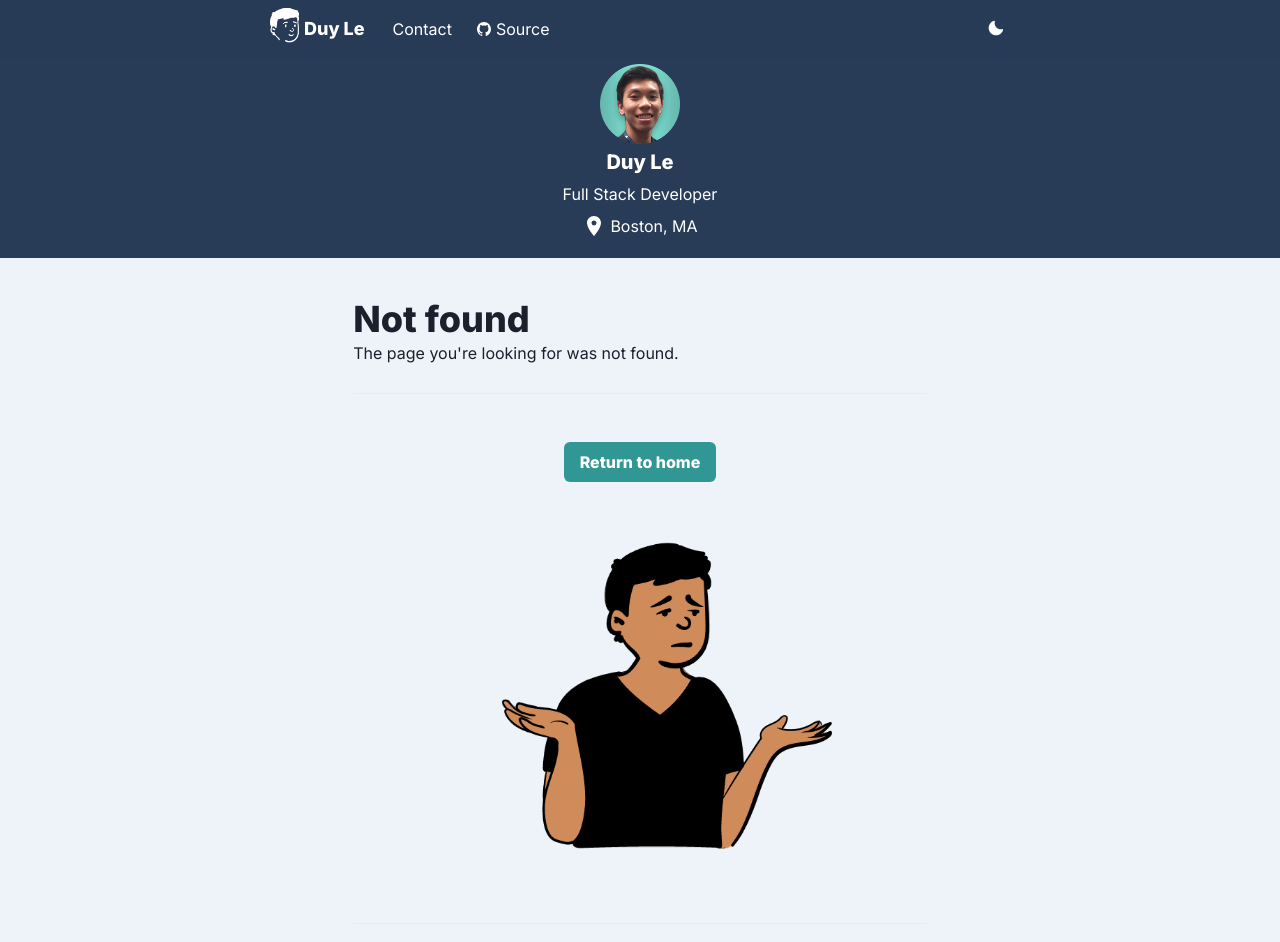
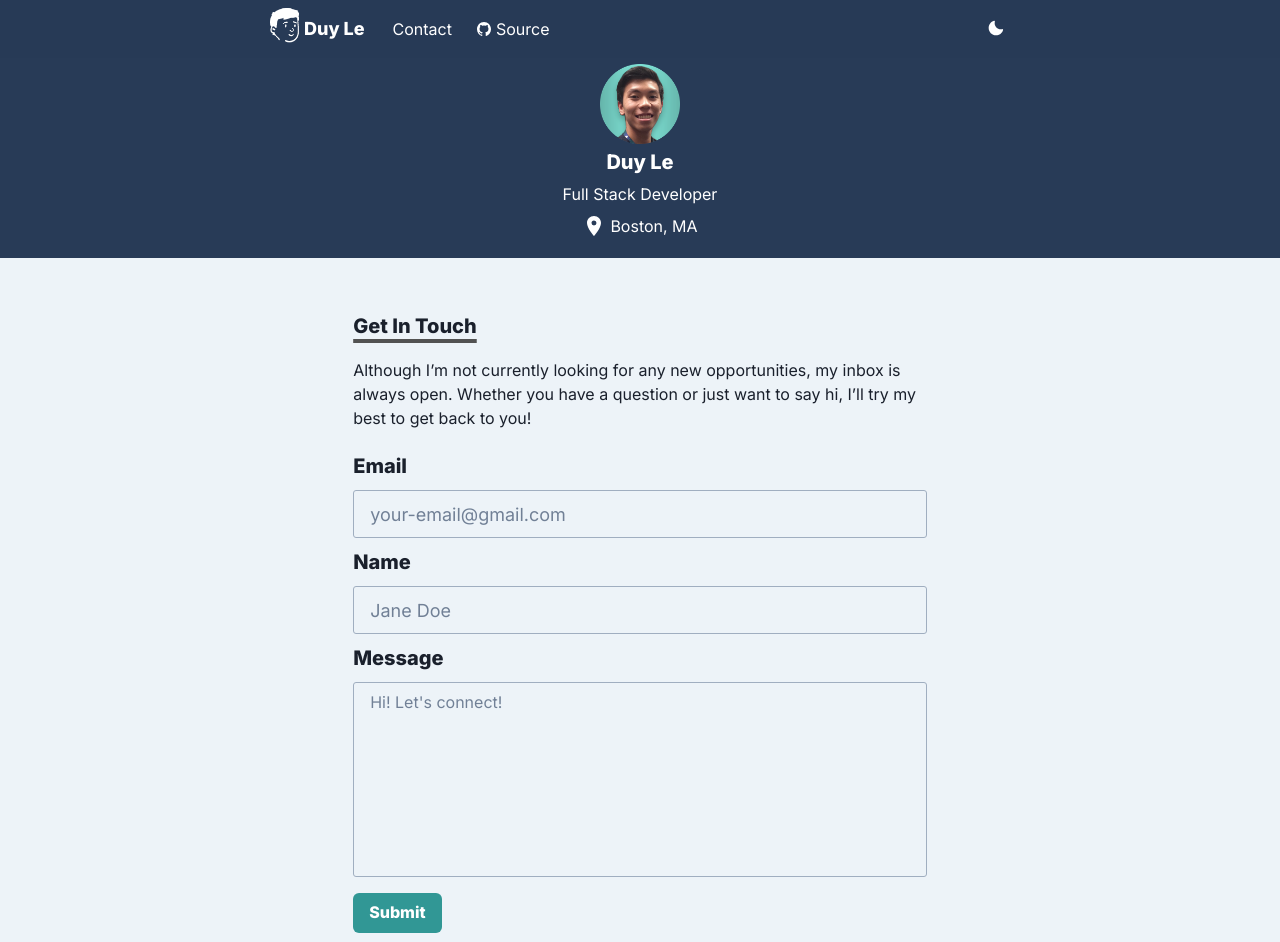
Before and after one commit to iamdooboy/portfoliov2, a Next.js app: page /contact in a window 1280 px wide. Before the commit this address had no page. Shown: the top 942 px of the page. Built offline with nearby package versions, Linux system fonts and the light colour scheme.

Commit message:
added contact form

```diff
--- /dev/null
+++ b/components/HookForm.js
@@ -0,0 +1,105 @@
+import { useForm } from 'react-hook-form'
+import React from 'react'
+import {
+  FormErrorMessage,
+  FormControl,
+  Input,
+  Button,
+  useColorModeValue,
+  Heading,
+  Textarea
+} from '@chakra-ui/react'
+
+function createData(heading, id, placeholder, registerProps) {
+  return { heading, id, placeholder, registerProps }
+}
+
+export default function HookForm() {
+  const {
+    handleSubmit,
+    register,
+    formState: { errors, isSubmitting }
+  } = useForm()
+
+  const data = [
+    createData(
+      'Email',
+      'email',
+      'your-email@gmail.com',
+      {
+        required: true,
+        pattern: {
+          value: /^\S+@\S+$/i,
+          message: 'Please enter a valid email'
+        }
+      },
+      errors.email
+    ),
+    createData(
+      'Name',
+      'name',
+      'Jane Doe',
+      {
+        required: 'Please enter a valid name'
+      },
+      errors.name
+    )
+  ]
+
+  function onSubmit(values) {
+    return new Promise(resolve => {
+      setTimeout(() => {
+        alert(JSON.stringify(values, null, 2))
+        resolve()
+      }, 3000)
+    })
+  }
+
+  return (
+    <form onSubmit={handleSubmit(onSubmit)}>
+      {data.map(element => {
+        return (
+          <FormControl isInvalid={errors[element.id]}>
+            <Heading my={3} as="h4" size="md">
+              {element.heading}
+            </Heading>
+            <Input
+              id={element.id}
+              borderRadius={3}
+              borderColor={useColorModeValue('gray.400', 'inherit')}
+              placeholder={element.placeholder}
+              size="lg"
+              {...register(element.id, element.registerProps)}
+            />
+            <FormErrorMessage>
+              {errors[element.id] && errors[element.id].message}
+            </FormErrorMessage>
+          </FormControl>
+        )
+      })}
+      <FormControl isInvalid={errors.message}>
+        <Heading my={3} as="h4" size="md">
+          Message
+        </Heading>
+        <Textarea
+          id={'message'}
+          borderRadius={3}
+          borderColor={useColorModeValue('gray.400', 'inherit')}
+          resize="none"
+          placeholder="Hi! Let's connect!"
+          h="195px"
+          {...register('message', {
+            required: 'Please enter a message'
+          })}
+        />
+        <FormErrorMessage>
+          {errors.message && errors.message.message}
+        </FormErrorMessage>
+      </FormControl>
+
+      <Button mt={4} colorScheme="teal" isLoading={isSubmitting} type="submit">
+        Submit
+      </Button>
+    </form>
+  )
+}
--- a/package.json
+++ b/package.json
@@ -22,6 +22,7 @@
         "next": "^12.2.3",
         "react": "^18.2.0",
         "react-dom": "^18.2.0",
+        "react-hook-form": "^7.34.2",
         "react-icons": "^4.4.0",
         "react-responsive-carousel": "^3.2.23"
     },
--- /dev/null
+++ b/pages/contact.js
@@ -0,0 +1,32 @@
+import NextLink from 'next/link'
+import {
+  Box,
+  Heading,
+  Text,
+  Container,
+  Divider,
+  Button,
+  Image,
+  Input,
+  Textarea,
+  useColorModeValue
+} from '@chakra-ui/react'
+import HookForm from '../components/HookForm'
+
+const Contact = () => {
+  return (
+    <Container>
+      <Heading as="h4" size="md" variant="section-title">
+        Get In Touch
+      </Heading>
+      <Text mt={3} mb={6}>
+        Although I’m not currently looking for any new opportunities, my inbox
+        is always open. Whether you have a question or just want to say hi, I’ll
+        try my best to get back to you!
+      </Text>
+      <HookForm />
+    </Container>
+  )
+}
+
+export default Contact
```
Also changed, not shown: 1 other file (tests, documents, lock files or other folders).
